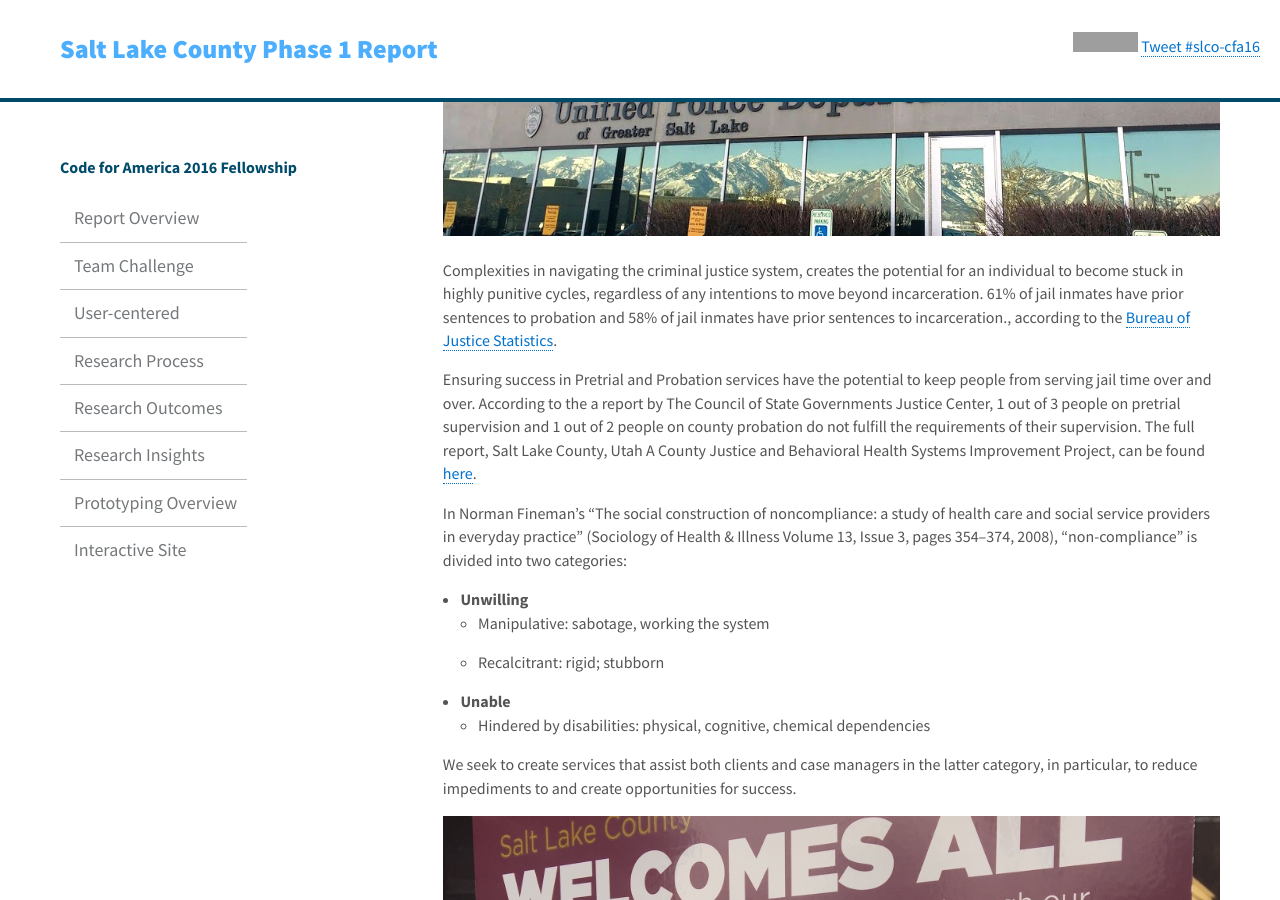
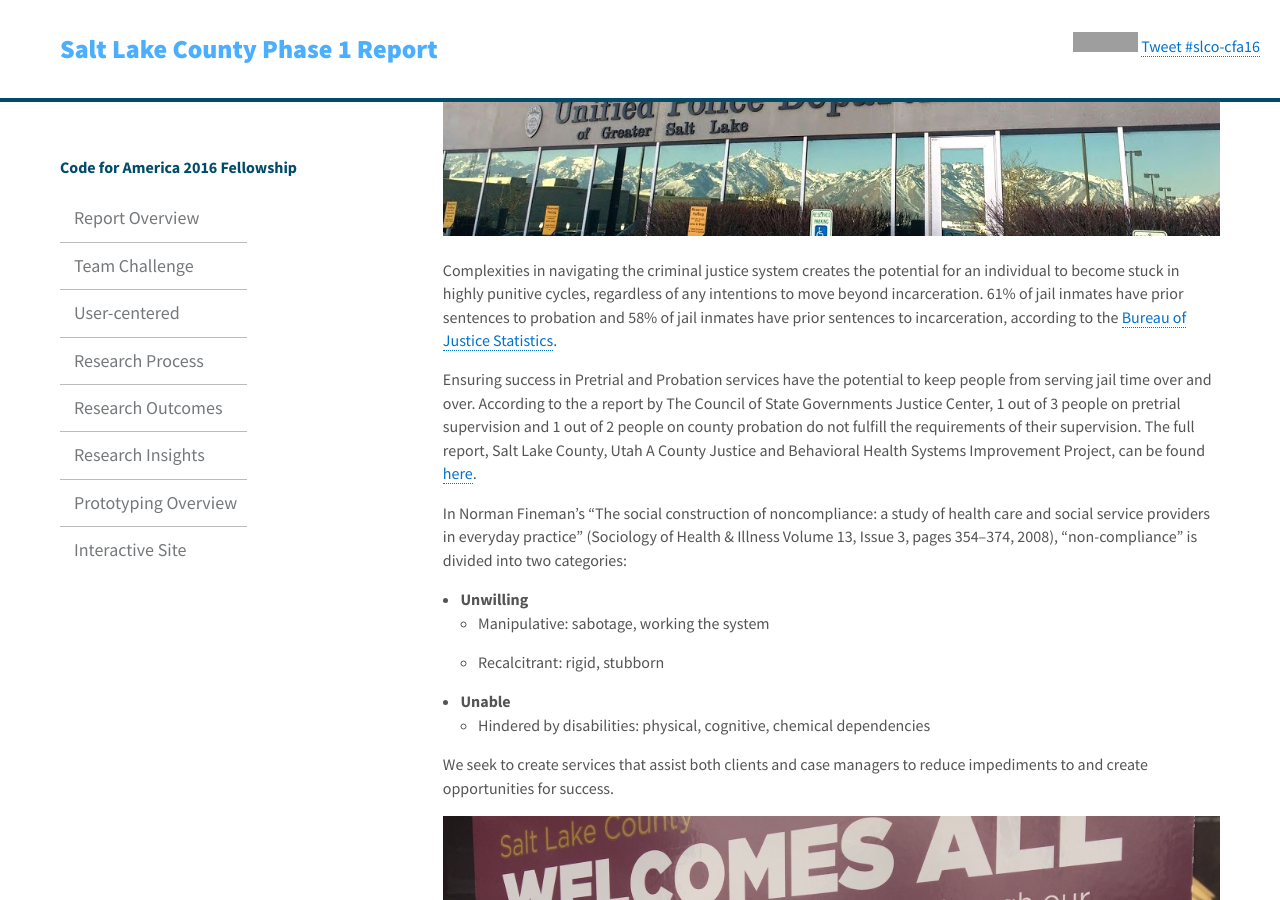
Before and after one commit to slco-2016/q1_report_long, a Jekyll site: the page built from _pages/challenge_page.md, in a window 1280 px wide and 900 px high, scrolled down 340 px. Built offline with Jekyll 4.4.1, drawn with Linux system fonts in a browser that asks for light colours; comment, search, counter and statistics services are not loaded; grey boxes are pictures that could not be loaded.

Commit message:
copy changes

```diff
--- a/_pages/challenge_page.md
+++ b/_pages/challenge_page.md
@@ -7,7 +7,7 @@ title:  "Our Team's Challenge from Salt Lake County"
 
 ![System]({{ site.baseurl }}/assets/imgs/misc/11.jpg)
 
-Complexities in navigating the criminal justice system, creates the potential for an individual to become stuck in highly punitive cycles, regardless of any intentions to move beyond incarceration. 61% of jail inmates have prior sentences to probation and 58% of jail inmates have prior sentences to incarceration., according to the [Bureau of Justice Statistics](http://www.bjs.gov/index.cfm?ty=dcdetail&iid=274).
+Complexities in navigating the criminal justice system creates the potential for an individual to become stuck in highly punitive cycles, regardless of any intentions to move beyond incarceration. 61% of jail inmates have prior sentences to probation and 58% of jail inmates have prior sentences to incarceration, according to the [Bureau of Justice Statistics](http://www.bjs.gov/index.cfm?ty=dcdetail&iid=274).
 
 Ensuring success in Pretrial and Probation services have the potential to keep people from serving jail time over and over. According to the a report by The Council of State Governments Justice Center, 1 out of 3 people on pretrial supervision and 1 out of 2 people on county probation do not fulfill the requirements of their supervision.
 The full report, Salt Lake County, Utah A County Justice and Behavioral Health Systems Improvement Project, can be found [here](https://csgjusticecenter.org/wp-content/uploads/2015/09/SaltLakeCountyReport.pdf).
@@ -16,10 +16,10 @@ In Norman Fineman’s “The social construction of noncompliance: a study of he
 
 - **Unwilling**
 	- Manipulative: sabotage, working the system
-	- Recalcitrant: rigid; stubborn
+	- Recalcitrant: rigid, stubborn
 - **Unable**
 	- Hindered by disabilities: physical, cognitive, chemical dependencies
 
-We seek to create services that assist both clients and case managers in the latter category, in particular, to reduce impediments to and create opportunities for success.
+We seek to create services that assist both clients and case managers to reduce impediments to and create opportunities for success.
 
 ![Diversity]({{ site.baseurl }}/assets/imgs/misc/5.jpg)
```
Also changed, not shown: _includes/index.md (+1 -1 lines), _pages/prototype_page.md (+3 -3 lines), _pages/researchinsights_page.md (+1 -1 lines), _pages/researchoutcomes_page.md (+11 -16 lines), 2 other files.
